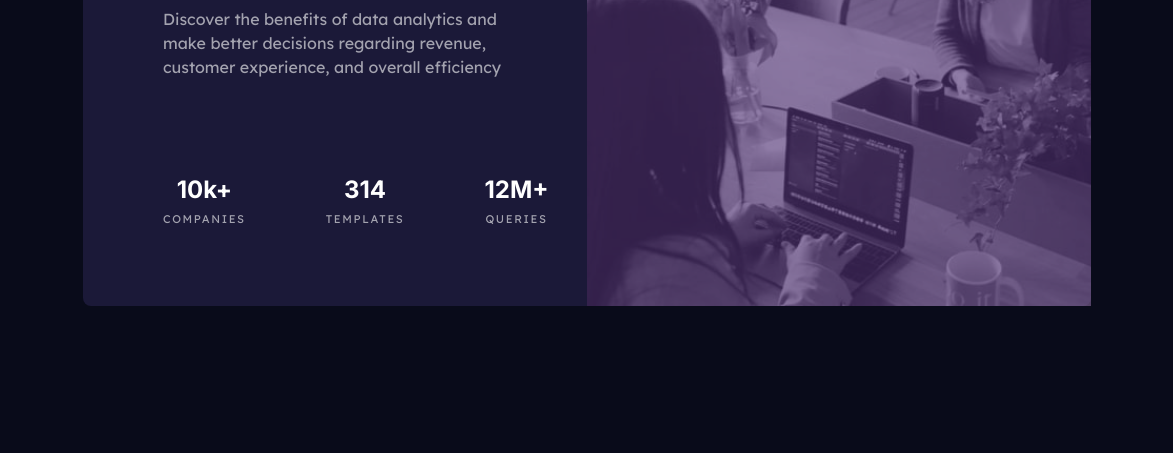
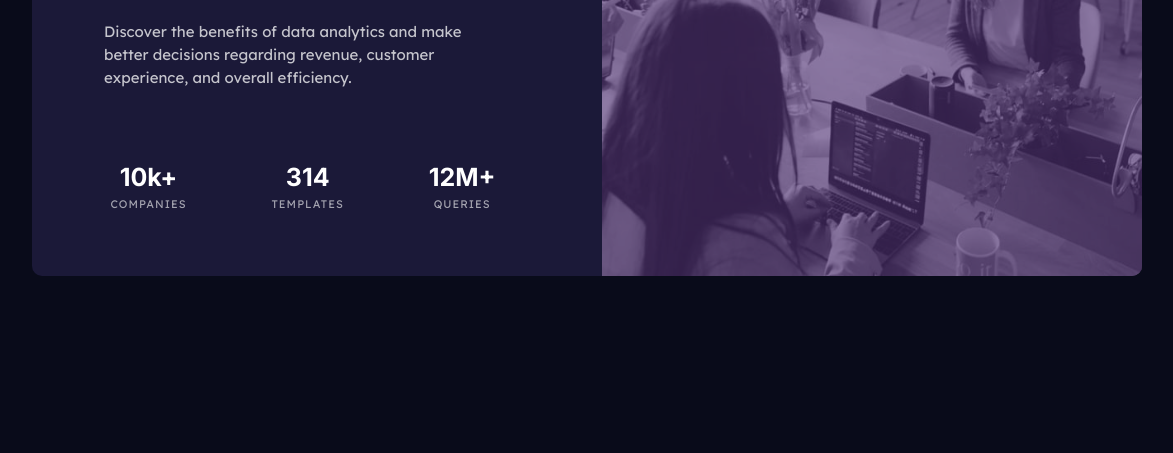
Before and after one commit to SpecTruNMAG/r6-stats-preview-card-component-main, a plain HTML site: page index.html in a window 1536 px wide. Shown: the part 347-800 px from the top of the page, without its empty margins (181-1354 px from the left). Drawn offline with Linux system fonts and the light colour scheme.

Commit message:
second commit

```diff
--- a/index.html
+++ b/index.html
@@ -10,24 +10,32 @@
 
   <body>
     <main class="main">
+
       <section class="card">
-        <section class="card-image">
+
+        <div class="card-image">
+
           <img src="./images/image-header-mobile.jpg" alt="person in office" />
-        </section>
-        <section class="card-text">
+        </div>
+
+
+        <div class="card-text">
           <h1 class="card-text-title">
             Get <span>insights</span> that help your business grow.
           </h1>
           <p class="card-text-description">
             Discover the benefits of data analytics and make better decisions
-            regarding revenue, customer experience, and overall efficiency
+            regarding revenue, customer experience, and overall efficiency.
           </p>
+
           <section class="card-text-data">
             <h2 class="card-text-data-number">10k+ <span>COMPANIES</span></h2>
             <h2 class="card-text-data-number">314 <span>TEMPLATES</span></h2>
             <h2 class="card-text-data-number">12M+ <span>QUERIES</span></h2>
           </section>
-        </section>
+
+        </div>
+
       </section>
     </main>
   </body>
--- a/style.css
+++ b/style.css
@@ -3,152 +3,152 @@
 :root {
   /*## Colors
 ### Primary*/
-  --very-dark-blue-main-background: hsl(233, 47%, 7%);
-  --dark-desaturated-blue-card-background: hsl(244, 38%, 16%);
+  --main-background: hsl(233, 47%, 7%);
+  --card-background: hsl(244, 38%, 16%);
   --Soft-violet-accent: hsl(277, 64%, 61%);
   /*### Neutral*/
-  --white-main-heading-stats: hsl(0, 0%, 100%);
-  --slightly-transparent-white-main-paragraph: hsla(0, 0%, 100%, 0.75);
-  --slightly-transparent-white-stat-headings: hsla(0, 0%, 100%, 0.6);
+  --main-heading-stats: hsl(0, 0%, 100%);
+  --main-paragraph: hsla(0, 0%, 100%, 0.75);
+  --stat-headings: hsla(0, 0%, 100%, 0.6);
 }
 
-html {
-  font-family: "Inter", sans-serif;
-}
 * {
   padding: 0;
   margin: 0;
   box-sizing: border-box;
 }
+
+html {
+  font-family: "Inter", sans-serif;
+  font-size: 62.5%;
+  background-color: var(--main-background);
+}
 body {
+
+  display: flex;
+  justify-content: center;
+  align-items: center;
+  background-color: var(--main-background);
+}
+.main {
+  background-color: var(--main-background);
+
   display: flex;
   justify-content: center;
   align-items: center;
 }
-.main {
-  width: 100vw;
-  height: 100vh;
-  display: flex;
-  justify-content: center;
-  align-items: center;
-  background-color: var(--very-dark-blue-main-background);
-}
 .card {
-  margin: 2rem 2.4rem 2rem 2.4rem;
-  background-color: var(--dark-desaturated-blue-card-background);
-  min-width: 327px;
-  max-width: 1110px;
-  border-radius: 0.5rem 0.5rem 0.5rem 0.5rem;
+  margin: 2.4rem;
+  width: 32.7rem;
+
+  min-width: 32.7rem;
+  background-color: var(--card-background);
   display: flex;
   flex-direction: column;
+  border-radius: 1rem;
 }
 .card-image {
+  width: 100%;
+  height: 24rem;
   opacity: 0.6;
-  border-radius: 0.5rem 0.5rem 0rem 0rem;
+  border-radius: 1rem 1rem 0 0;
   background-color: var(--Soft-violet-accent);
+}
 
-}
 .card-image > img {
   width: 100%;
-  height: 100%;
-  object-fit: cover;
+
   opacity: 0.6;
-  border-radius: 0.5rem 0.5rem 0rem 0rem;
+  border-radius: 1rem 1rem 0 0;
+  object-fit: fill;
 }
 
 .card-text {
-  padding: 2rem;
+  width: 100%;
+  padding: 4rem;
   display: flex;
   flex-direction: column;
   align-items: center;
   gap: 2rem;
   text-align: center;
+  border-radius: 0 0 1rem 1rem;
 }
 .card-text-title {
-  font-size: 1.6rem;
-  color: var(--white-main-heading-stats);
+  font-size: 2.5rem;
+  color: var(--main-heading-stats);
   font-weight: 700;
 }
 .card-text-title > span {
   color: var(--Soft-violet-accent);
 }
 .card-text-description {
-  font-size: 0.9rem;
-  color: var(--slightly-transparent-white-stat-headings);
+  font-size: 1.4rem;
+  color: var(--main-paragraph);
   text-align: center;
-  line-height: 1.5rem;
+  line-height: 2.3rem;
   font-family: "Lexend Deca", sans-serif;
+  padding-bottom: 2.5rem;
 }
 
 .card-text-data {
   display: flex;
   flex-direction: column;
-  gap: 2rem;
+  gap: 3rem;
 }
 
 .card-text-data-number {
-  color: var(--white-main-heading-stats);
+  color: var(--main-heading-stats);
   display: flex;
   flex-direction: column;
   gap: 0.5rem;
+  font-size: 2.5rem;
 }
 .card-text-data-number > span {
   font-family: "Lexend Deca", sans-serif;
-  font-size: 0.7rem;
-  color: var(--slightly-transparent-white-stat-headings);
+  font-size: 1.1rem;
+  color: var(--stat-headings);
   font-weight: 400;
   letter-spacing: 0.1rem;
 }
 
-@media screen and (min-width: 830px) {
+@media screen and (min-width: 1440px) {
+  .main {
+    width: 100vw;
+    height: 100vh;
+  }
   .card {
+    width: 111.0rem;
     flex-direction: row-reverse;
   }
-
   .card-text {
-    padding: 3rem;
-    gap: 3rem;
+    width: 57.0rem;
+    padding: 6.9rem 10rem 3rem 7.2rem;
   }
-  .card-image,
-  .card-text {
-    width: 50%;
+  .card-image {
+    width: 54.0rem;
+    border-radius: 0 1rem 1rem 0;
+    height: auto;
   }
-
+  .card-image > img {
+    background-image: url("./images/image-header-desktop.jpg");
+    border-radius: 0 1rem 1rem 0;
+    width: 100%;
+    height: 100%;
+  }
+  .card-text-title {
+    font-size: 3.5rem;
+    text-align: left;
+  }
+  .card-text-description {
+    font-size: 1.5rem;
+    text-align: left;
+    margin-bottom: 2.8rem;
+    margin-top: 1.6rem;
+  }
   .card-text-data {
-    display: flex;
+    align-items: flex-start;
     flex-direction: row;
-    gap: 4rem;
+    gap: 8.5rem;
+    margin-bottom: 3.5rem;
   }
 }
-
-@media screen and (min-width: 1500px) {
-  .card {
-    flex-direction: row-reverse;
-    margin: 0rem 16.5rem 0rem 16.5rem;
-  }
-
-  .card-image,
-  .card-text {
-    width: 50%;
-  }
-  .card-text {
-    padding: 5rem;
-    align-items: flex-start;
-  }
-  .card-text-title,
-  .card-text-description {
-    text-align: left;
-  }
-  .card-text-title {
-    font-size: 2rem;
-  }
-  .card-text-description {
-    font-size: 1rem;
-  }
-  .card-text-data {
-    display: flex;
-    flex-direction: row;
-    gap: 5rem;
-    padding: 3rem 0rem 0rem 0rem;
-  }
-}
```
